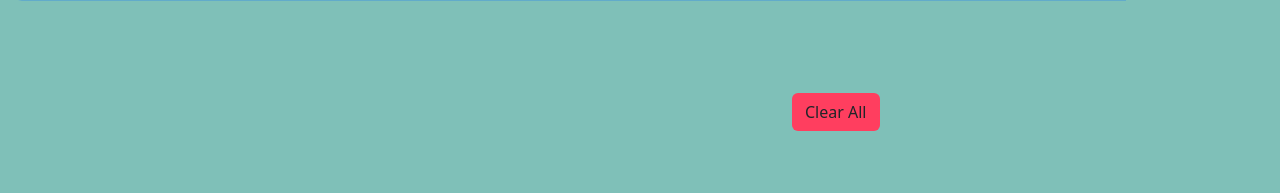
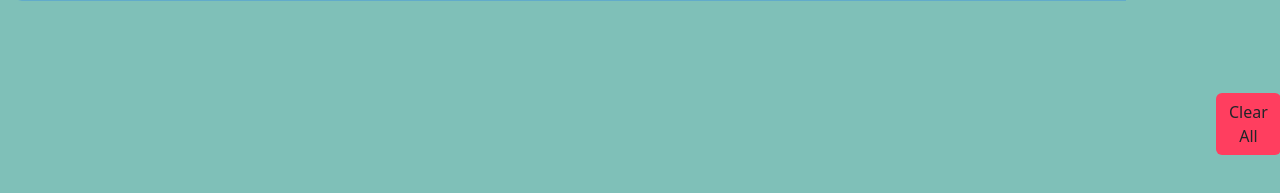
Before and after one commit to ridwan1719/ridwan1719.github.io, a plain HTML site: page index.html in a window 1280 px wide. Shown: the part 133-326 px from the top of the page. Drawn offline with nearby package versions, Linux system fonts and the light colour scheme.

Commit message:
Update stylesheet.css

```diff
--- a/stylesheet.css
+++ b/stylesheet.css
@@ -73,7 +73,7 @@
     text-decoration: line-through;
 }
 #clear-btn-task{
-    margin-left: 99vh ;
+    margin-left: 95% ;
     background: rgb(255, 62, 95);
     margin-top: 10vh;
 }
```
